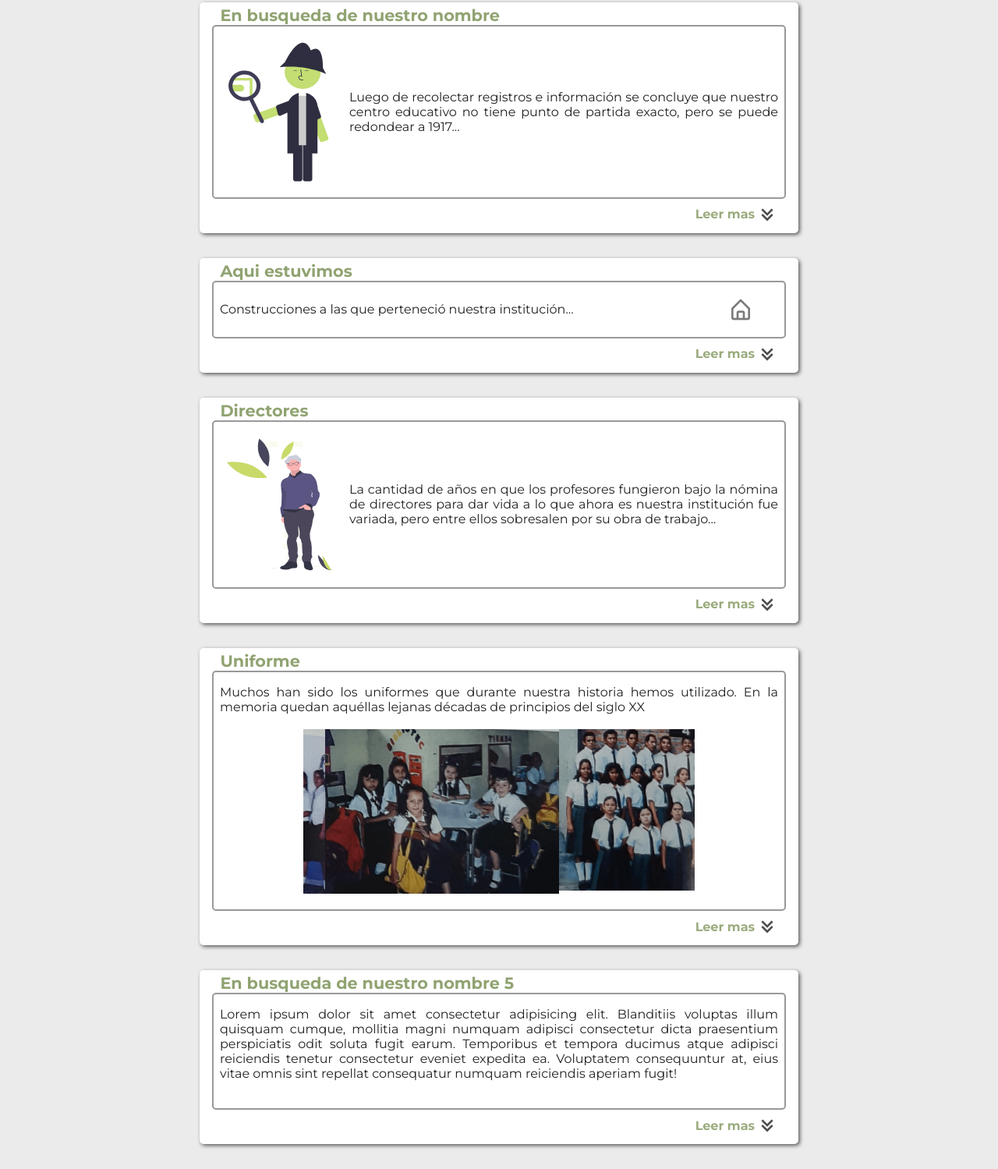
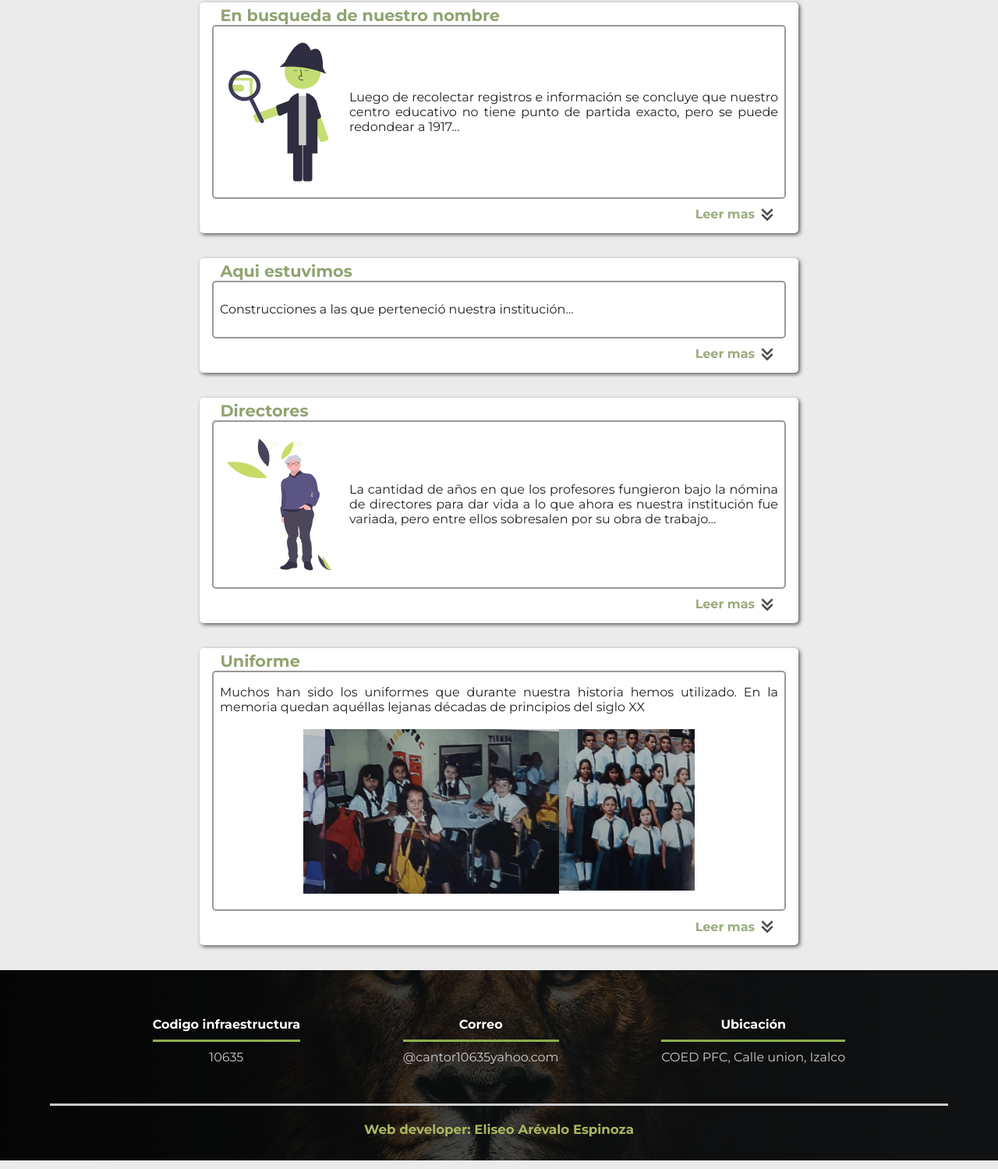
Before and after one commit to eliseodesign/cantor, a plain HTML site: page historia.html in a window 1280 px wide. Shown: the part 675-2174 px from the top of the page at 78% size. Drawn offline with nearby package versions, Linux system fonts and the light colour scheme; a web font is replaced by a local one.

Commit message:
Update historia.html

```diff
--- a/historia.html
+++ b/historia.html
@@ -178,7 +178,7 @@
 
           <article class="card__contenido-- contenido--reverse">
             <!-- <img src="assets/svg/teacher.svg" alt=""> -->
-            <p>Construcciones a las que perteneció nuestra institución... <i class='bx bx-home-alt'></i></p> <br> <br>
+            <p>Construcciones a las que perteneció nuestra institución... </p> <br> <br>
 
           </article>
 
@@ -392,7 +392,7 @@
 
       <!-- CINCO  -->
 
-      <div class="card card5" id="card5">
+<!--       <div class="card card5" id="card5">
 
         <div class="card__encabezado">
           <h2>En busqueda de nuestro nombre 5</h2>
@@ -434,7 +434,7 @@
           </div>
         </div>
 
-      </div>
+      </div> -->
 
 
 
@@ -461,7 +461,7 @@
 
 
 
-  <!--
+
   <footer id="footer__index">
     <div class="contenedor-footer">
       <div class="content-foo">
@@ -485,7 +485,7 @@
     <h2 class="titulo-final"> <a href="https://eliseodesign.github.io/"> Web developer: Eliseo Arévalo Espinoza </a>
     </h2>
 
-  </footer> -->
+  </footer>
 
 
 
```
